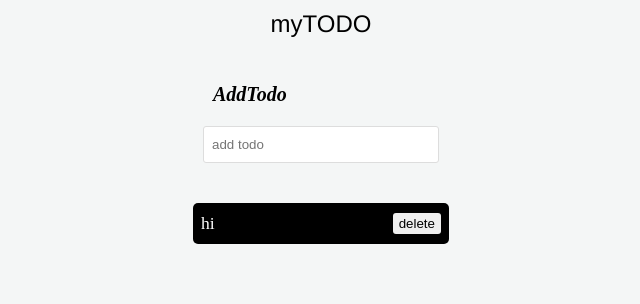
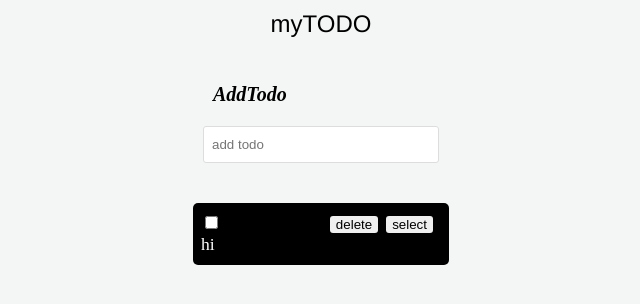
Before and after one commit to sabinshrestha8/React-Projects, a React (Vite) app in the folder myTodo/: page / in a window 1280 px wide. Shown: the top 304 px of the page, without its empty margins (319-959 px from the left). Built offline with nearby package versions, Linux system fonts and the light colour scheme; data requests are answered from the project's data file.

Commit message:
Added line-through css property when we checked the checkbox and remove when unchecked

```diff
--- a/myTodo/src/components/TodoList.jsx
+++ b/myTodo/src/components/TodoList.jsx
@@ -3,6 +3,9 @@ import Create from "./Create";
 
 const TodoList = () => {
     const [data, setData] = useState([]);
+    const [title, setTitle] = useState("");
+    const [index, setIndex] = useState(null);
+    const [iscompleted, setIsCompleted] = useState(false);
 
     useEffect(() => {
         fetch('http://localhost:8000/todos')
@@ -27,14 +30,87 @@ const TodoList = () => {
         setData(data.filter(todo => id !== todo.id));
     }
 
+    const handleSelectTodo = (id) => {
+        const newIndex = data.findIndex(todo => id === todo.id);
+        setIndex(newIndex);
+        setTitle(data[newIndex].title);
+    }
+
     return (
         <div className="todo-list">
             <h2>myTODO</h2>
-            <Create handleAddTodo={ handleAddTodo } />
+            <Create
+                handleAddTodo={ handleAddTodo }
+                title={ title }
+                setTitle={ setTitle }
+                handleSelectTodo={ handleSelectTodo }
+                index={ index }
+                setIndex={ setIndex }
+                data={ data }
+                setData={ setData }
+                iscompleted={ iscompleted }
+                setIsCompleted={ setIsCompleted }
+            />
             { data && data.map(todo => (
                 <ul key={`${todo.id}-${todo.title}`}>
                     <li>
-                        <p>{todo.title}</p>
+                        <div>
+                        <input type="checkbox" checked={todo.iscompleted} onChange={() => {
+                            fetch(`http://localhost:8000/todos/${todo.id}`, {
+                                method: 'PATCH',
+                                headers: { 'Content-Type': 'application/json' },
+                                body: JSON.stringify({ ...todo, iscompleted: !todo.iscompleted })
+                            })
+                            .then(res => res.json())
+                            .then(newTodo => {
+                                const completedTodo = data.map(todo => {
+                                    if (todo.id === newTodo.id) {
+                                        return newTodo;
+                                    } else {
+                                        return todo;
+                                    }
+                                });
+
+                                setData(completedTodo);
+                            })
+                        }} />
+
+
+                        {/* <input type="checkbox" onClick={ () => {
+                            // setIsCompleted(() => {
+                            //     todo.iscompleted = true;
+                            // });
+
+                            // setIsCompleted(!todo.iscompleted);
+
+                            fetch('http://localhost:8000/todos/' + todo.id, {
+                                method: 'PATCH',
+                                headers: { "content-Type": "application/json" },
+                                body: JSON.stringify({...todo, iscompleted: !todo.iscompleted })
+                            })
+                            .then(
+                                res => res.json()
+                            )
+                            .then((newTodo) => {
+                                // setIsCompleted({...newTodo, iscompleted: !iscompleted});
+                                // setIsCompleted(() => {
+                                //     newTodo.iscompleted = iscompleted ? !iscompleted : iscompleted;
+                                // });
+
+                                const completedTodo = data.map((todo) => {
+                                    if (todo.id === newTodo.id) {
+                                        return {...todo, iscompleted: !newTodo.iscompleted };
+                                    }
+
+                                    return todo;
+                                })
+
+                                setData(completedTodo);
+                            });
+                        } } /> */}
+                        <p className={todo.iscompleted ? "completed" : ""}>{todo.title}</p>
+                        </div>
+                        <div>
                             <button
                                 onClick={ () => {
                                     fetch('http://localhost:8000/todos/' + todo.id, {
@@ -47,6 +123,12 @@ const TodoList = () => {
                                         }
                                     );
                                 } }>delete</button>
+                                <button
+                                onClick={ () => {
+                                    handleSelectTodo(todo.id);
+                                } }
+                                onChange={ () => setTitle(e.target.value) }>select</button>
+                        </div>
                     </li>
                 </ul>
             )) }
--- a/myTodo/src/index.css
+++ b/myTodo/src/index.css
@@ -80,8 +80,15 @@ body {
     border: none;
     border-radius: 3px;
     cursor: pointer;
+    margin-right: 8px;
 }
 
 .todo-list button:hover {
     background-color: #E8E8E8;
 }
+
+.completed {
+    text-decoration: line-through;
+}
+
+/* style={{textDecoration: todo.iscompleted ? "line-through" : "none"}} */
```
Lines whose indentation alone changed are shown as unchanged.
